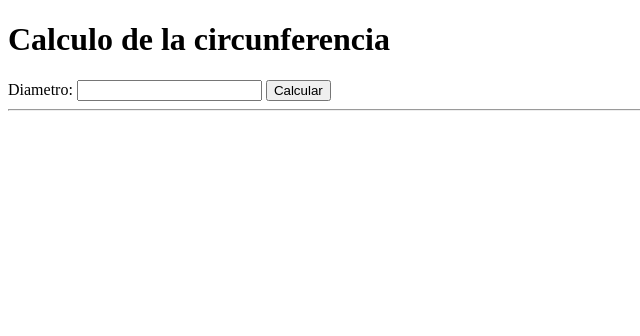
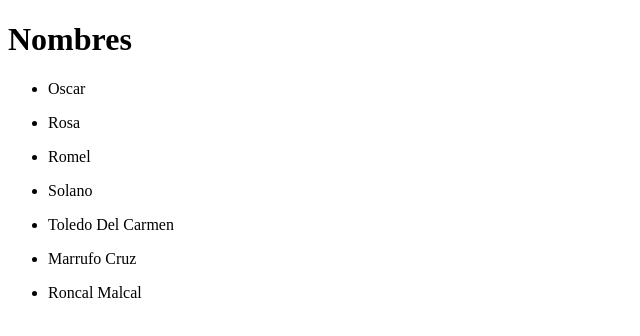
Before and after one commit to m3pi/AngularVtoB, a plain HTML site: page index.html in a window 1280 px wide. Shown: the whole page, without its empty margins (0-640 px from the left). Drawn offline with nearby package versions, Linux system fonts and the light colour scheme.

Commit message:
AngularJS: > Representar colecciones de datos

```diff
--- a/index.html
+++ b/index.html
@@ -1,32 +1,28 @@
 <!DOCTYPE html>
-<html lang="en" ng-app="circunferencia">
+<html lang="en" ng-app="Nombres">
 <head>
 	<meta charset="UTF-8">
 	<title>Angular</title>
 	<script src="https://ajax.googleapis.com/ajax/libs/angularjs/1.5.8/angular.min.js"></script>
 </head>
 <body>
-	<div ng-controller="ctlrCircunferencia">
-		<h1>Calculo de la circunferencia</h1>
+	<div ng-controller="ctrlNombres">
+		<h1>Nombres</h1>
+		<ul ng-repeat="name in SimplesNames">
+			<li>{{name}}</li>
+		</ul>
 
-		<label>Diametro:</label>
-		<input type="text" ng-model="diametro">
-		<button ng-click="CalcularCircunferencia()">Calcular</button>
-		<hr>
-		{{calCircunferencia}}
+		<ul ng-repeat="actor in actors">
+			<li>{{actor.firstname}}&nbsp;{{actor.lastname}}</li>
+		</ul>
 	</div>
 
 	<script>
-		var app = angular.module('circunferencia', [])
+		var app = angular.module('Nombres', [])
 
-		app.controller('ctlrCircunferencia', ['$scope', function($scope){
-
-			var pi = 3.14
-
-			$scope.CalcularCircunferencia= function(){
-				$scope.calCircunferencia=$scope.diametro*pi
-			}
-
+		app.controller('ctrlNombres', ['$scope', function($scope){
+			$scope.SimplesNames = ["Oscar", "Rosa", "Romel", "Solano"]
+			$scope.actors = [{firstname:"Toledo", lastname:"Del Carmen"}, {firstname:"Marrufo", lastname:"Cruz"}, {firstname:"Roncal", lastname:"Malcal"}]
 		}])
 	</script>
 </body>
```
